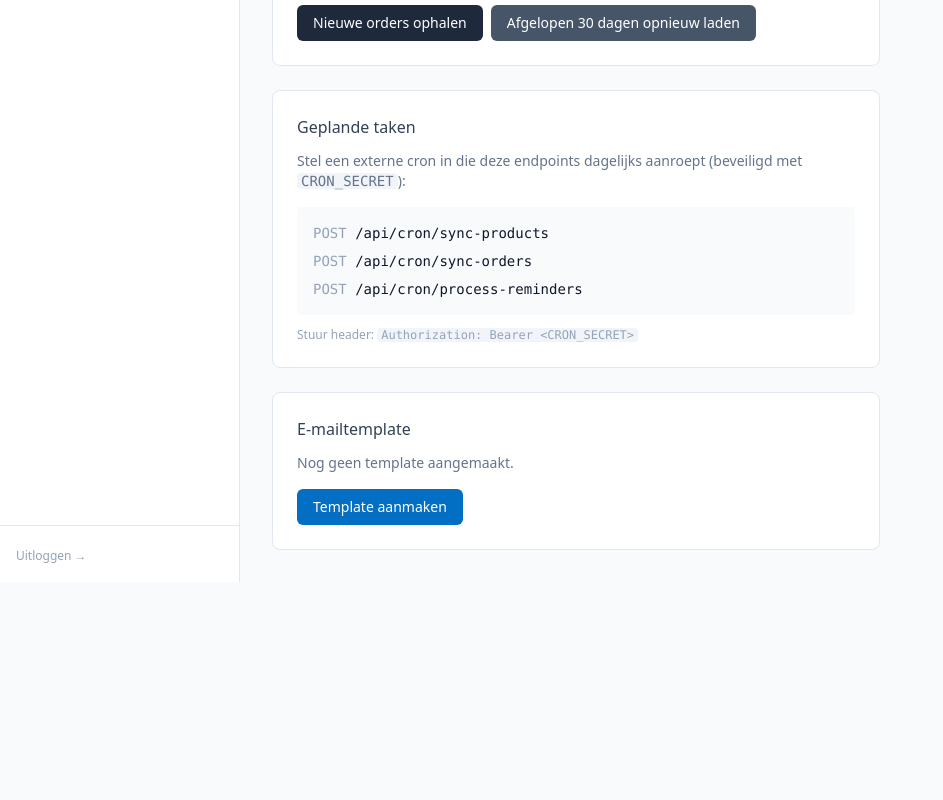
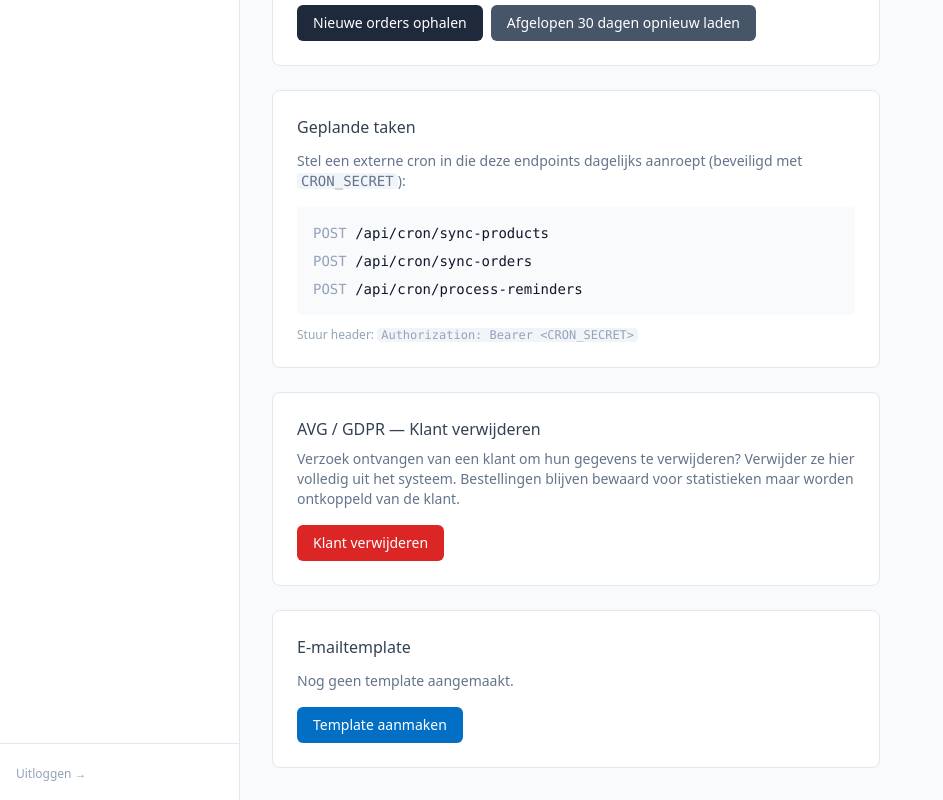
Before and after one commit to RikBosman/StatistiekenKlompjes, a Next.js app: page /dashboard/settings in a window 1280 px wide. Shown: the part 684-1484 px from the top of the page, without its empty margins (0-943 px from the left). Before the commit the page ends 1266 px from the top, so only its background shows below. Built offline with nearby package versions, Linux system fonts and the light colour scheme; no server answers; the database is empty.

Commit message:
Add GDPR link on settings page
Co-Authored-By: Claude Sonnet 4.6 <noreply@anthropic.com>
Claude-Session: https://claude.ai/code/session_016wxTPwtC7HxNe7sNnNmPBX

```diff
--- a/app/(dashboard)/dashboard/settings/page.tsx
+++ b/app/(dashboard)/dashboard/settings/page.tsx
@@ -80,6 +80,21 @@ export default async function SettingsPage() {
         </p>
       </div>
 
+      {/* GDPR */}
+      <div className="bg-white rounded-lg border border-slate-200 p-6 mb-6">
+        <h3 className="font-medium text-slate-700 mb-2">AVG / GDPR — Klant verwijderen</h3>
+        <p className="text-sm text-slate-500 mb-4">
+          Verzoek ontvangen van een klant om hun gegevens te verwijderen? Verwijder ze hier volledig uit het systeem.
+          Bestellingen blijven bewaard voor statistieken maar worden ontkoppeld van de klant.
+        </p>
+        <a
+          href="/dashboard/settings/gdpr"
+          className="inline-block px-4 py-2 bg-red-600 text-white text-sm rounded-md hover:bg-red-700 transition-colors"
+        >
+          Klant verwijderen
+        </a>
+      </div>
+
       {/* Email template link */}
       <div className="bg-white rounded-lg border border-slate-200 p-6">
         <h3 className="font-medium text-slate-700 mb-3">E-mailtemplate</h3>
```
